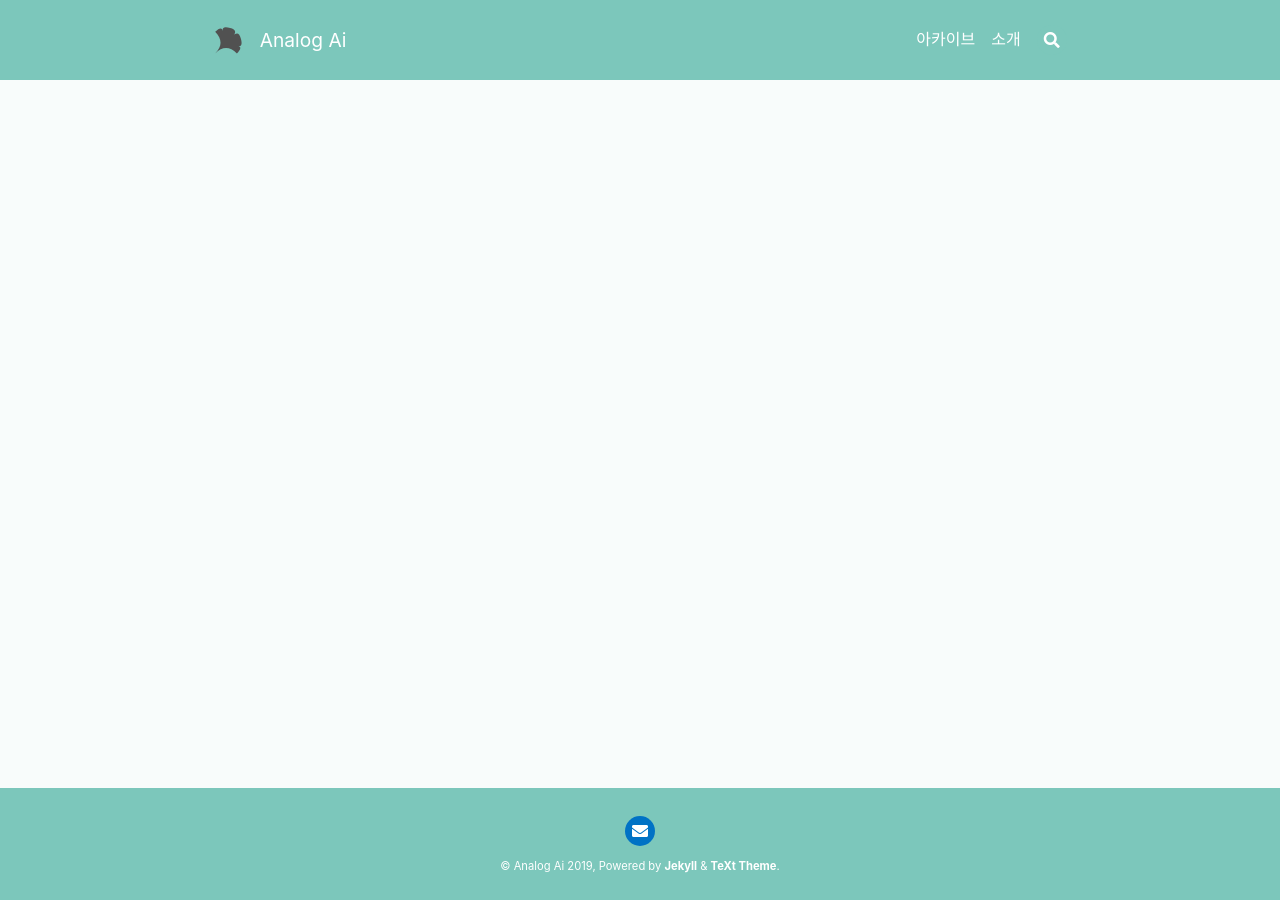
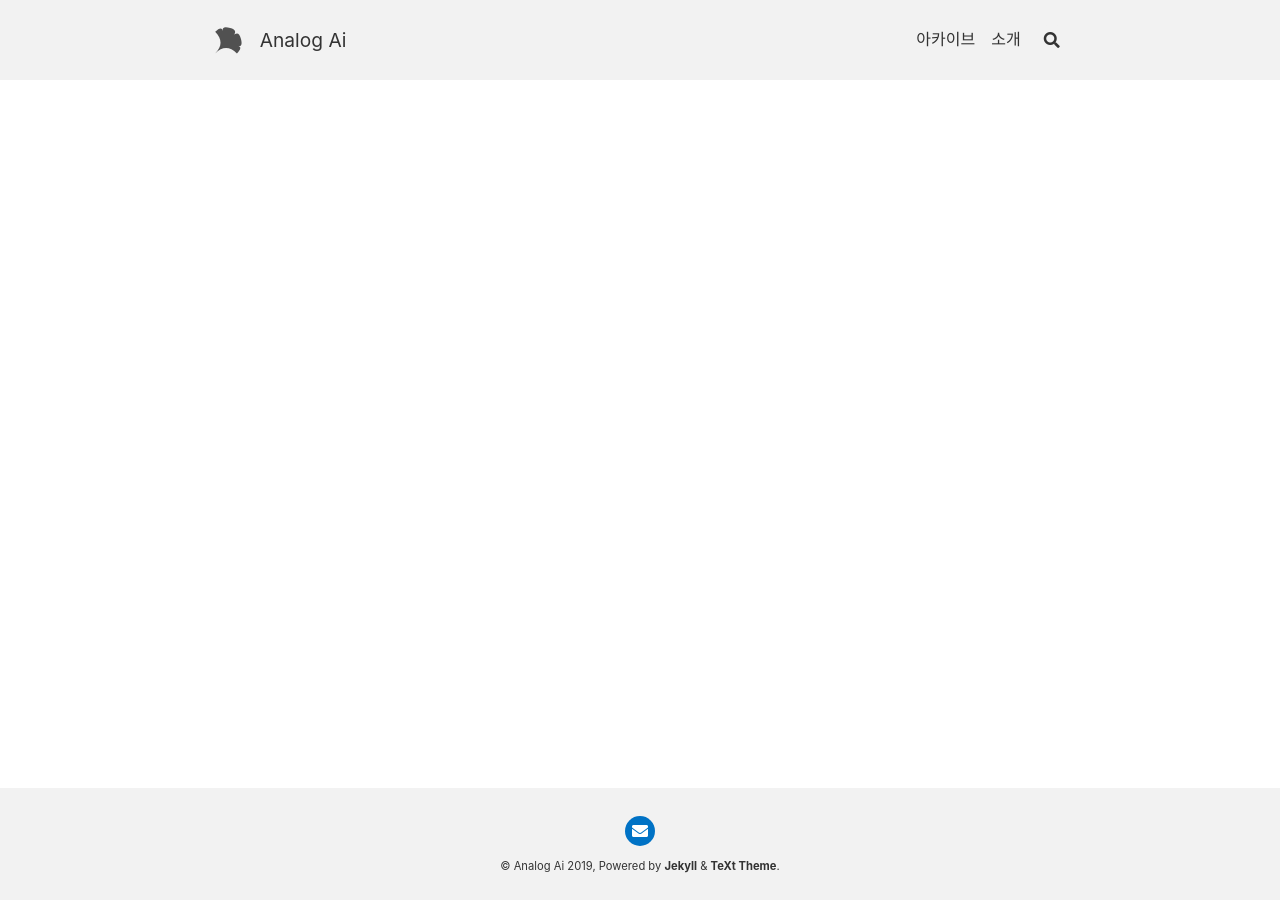
Before and after one commit to may22es/analog-ai.github.io, a Jekyll site: the page built from index.markdown, in a window 1280 px wide. Built offline with Jekyll 4.4.1, drawn with Linux system fonts in a browser that asks for light colours; nearby versions of some CDN libraries; emoji names are drawn with the system emoji font; the list of posts is cut into pages by our own code.

```diff
--- a/_config.yml
+++ b/_config.yml
@@ -16,7 +16,8 @@
 
 ## => Site Settings
 ##############################
-text_skin: forest # "default" (default), "dark", "forest", "ocean", "chocolate", "orange"
+text_skin: default # "default" (default), "dark", "forest", "ocean", "chocolate", "orange"
+remote_theme: mmistakes/minimal-mistakes
 highlight_theme: default # "default" (default), "tomorrow", "tomorrow-night", "tomorrow-night-eighties", "tomorrow-night-blue", "tomorrow-night-bright"
 url     : https://analog-ai.github.io # the base hostname & protocol for your site e.g. https://www.someone.com
 baseurl : # does not include hostname
```
